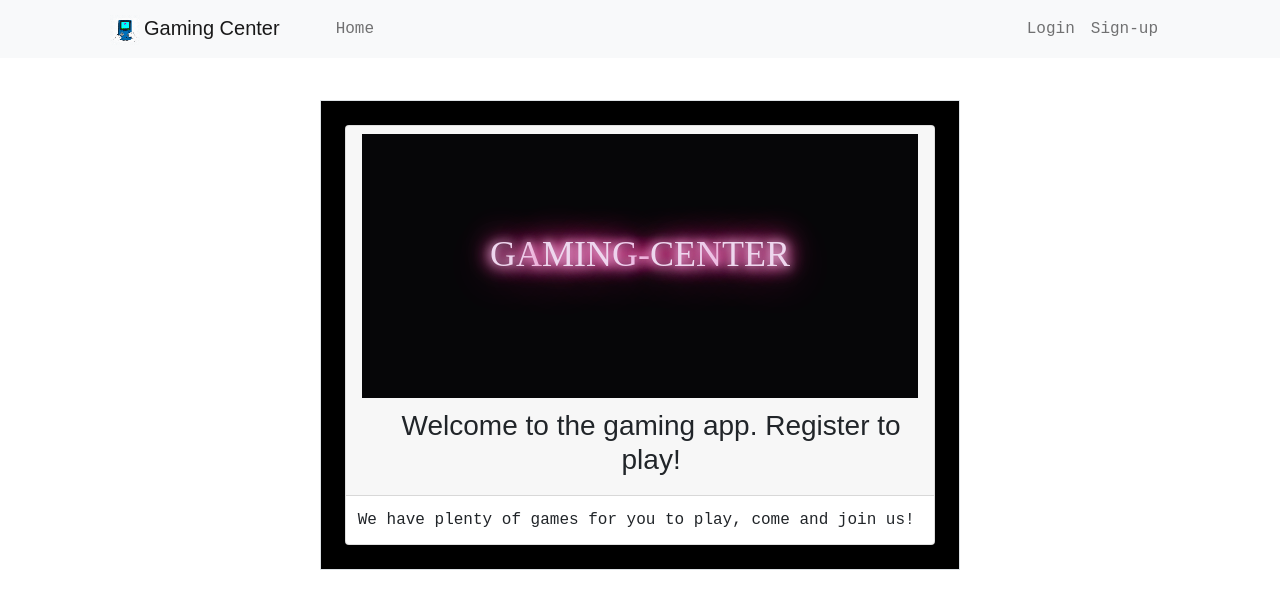
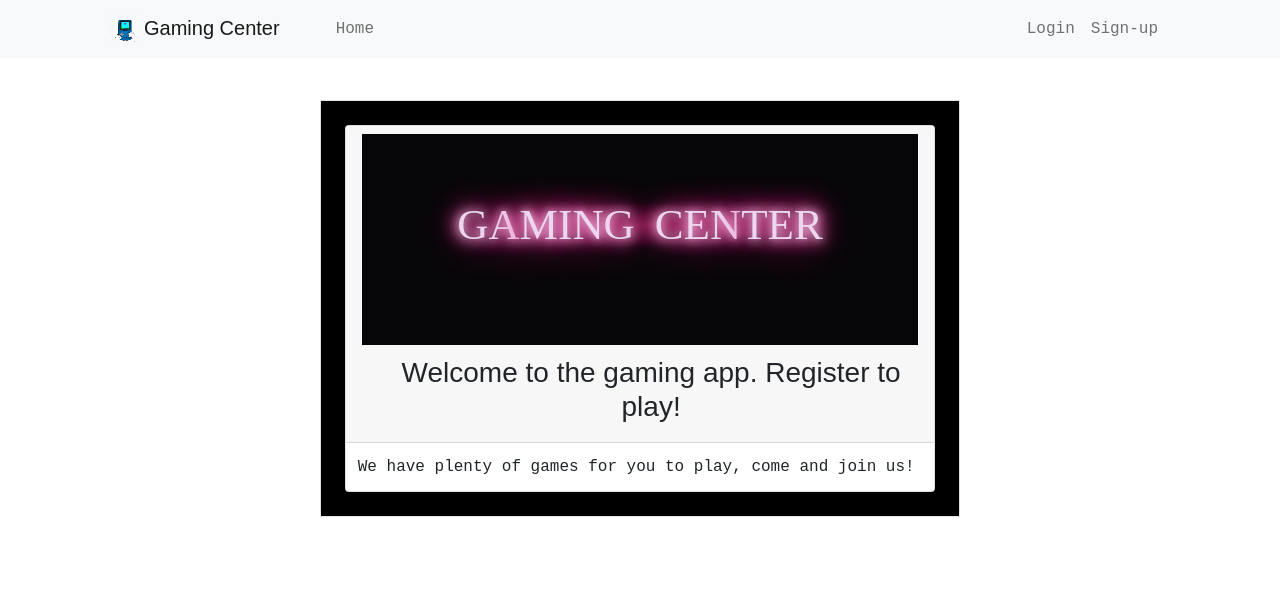
Before and after one commit to RolfHegr/game_project_app, a React (Create React App) app in the folder gaming_app_front_end/: page / in a window 1280 px wide. Shown: the top 608 px of the page. Built offline with nearby package versions, Linux system fonts and the light colour scheme.

Commit message:
fixed space in msg

```diff
--- a/gaming_app_front_end/src/components/HomePage.jsx
+++ b/gaming_app_front_end/src/components/HomePage.jsx
@@ -18,11 +18,11 @@ export default function HomePage({
           <Card.Header>
             <div className="welcome-container">
               <div className="container-again">
-                <div class="sign">
-                  <span class="fast-flicker">ga</span>
-                  <span class="flicker">ming</span>
-                  <span class="flicker">-</span>
-                  <span class="fast-flicker">cen</span>ter
+                <div className="sign">
+                  <span className="fast-flicker">ga</span>
+                  <span className="flicker">ming</span>
+                  <span className="blank-space"> </span>
+                  <span className="fast-flicker"> cen</span>ter
                 </div>
               </div>
             </div>
--- a/gaming_app_front_end/src/css/HomePage.css
+++ b/gaming_app_front_end/src/css/HomePage.css
@@ -57,7 +57,7 @@
   justify-content: center;
   align-items: center;
   flex-direction: row;
-  margin: 40% 50% 30% 50%;
+  margin: 25% 50% 15% 50%;
   width: 100%;
   height: 100%;
   background-image: radial-gradient(
@@ -66,12 +66,10 @@
     transparent
   );
   transform: translate(-50%, -50%);
-  letter-spacing: 2;
-  left: 50%;
-  top: 50%;
+  letter-spacing: 5;
   font-family: "Press Start 2P", cursive;
   text-transform: uppercase;
-  font-size: 1.5em;
+  font-size: 1.8em;
   color: #ffe6ff;
   text-shadow: 0 0 0.6rem #ffe6ff, 0 0 1.5rem #ff65bd,
     -0.2rem 0.1rem 1rem #ff65bd, 0.2rem 0.1rem 1rem #ff65bd,
@@ -99,6 +97,11 @@
     color: #ff2483;
     text-shadow: none;
   }
+}
+
+.blank-space {
+  width: 20px;
+  background-color: black;
 }
 
 .flicker {
```
